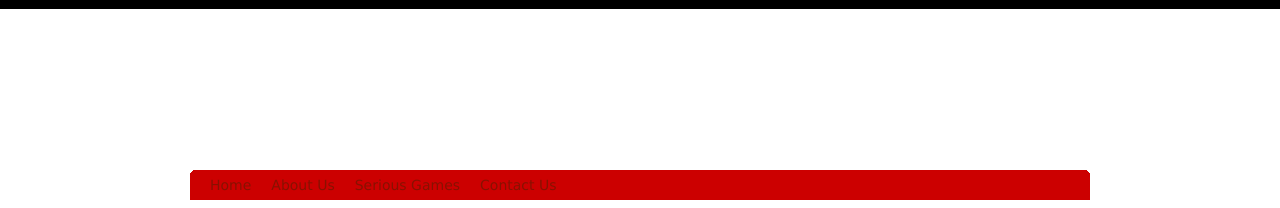
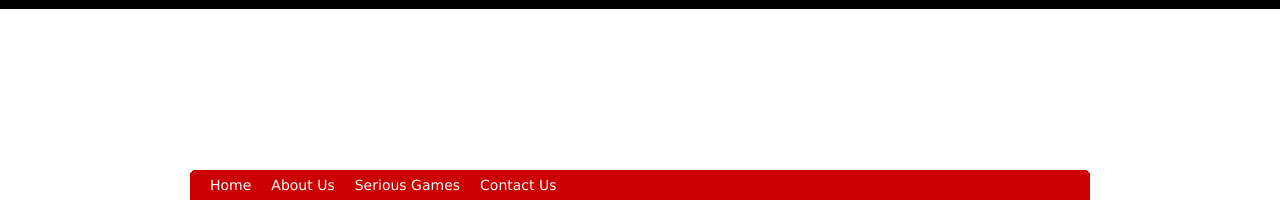
Before and after one commit to a1asdair/socialudo, a plain HTML site: page index.htm in a window 1280 px wide. Shown: the top 208 px of the page. Drawn offline with Linux system fonts and the light colour scheme.

Commit message:
Update style.css

```diff
--- a/style.css
+++ b/style.css
@@ -112,9 +112,9 @@ red {
 
 
 /* Navigation */
-
+/* nav text color:#GGGGGG; */
 #navi a{
-	color:#GGGGGG;
+	color:#FFFFFF;
 	display:block;
 	line-height:30px;
 	padding:0 10px;
```
